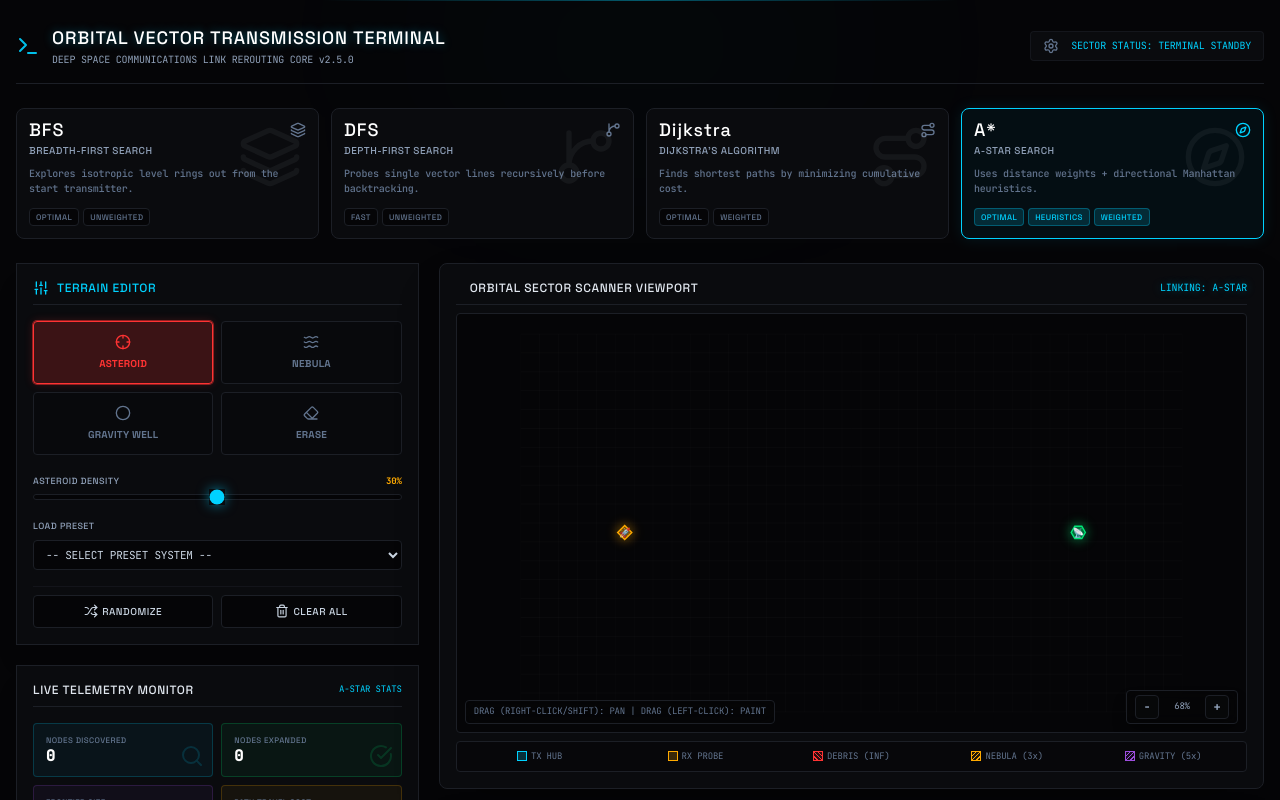
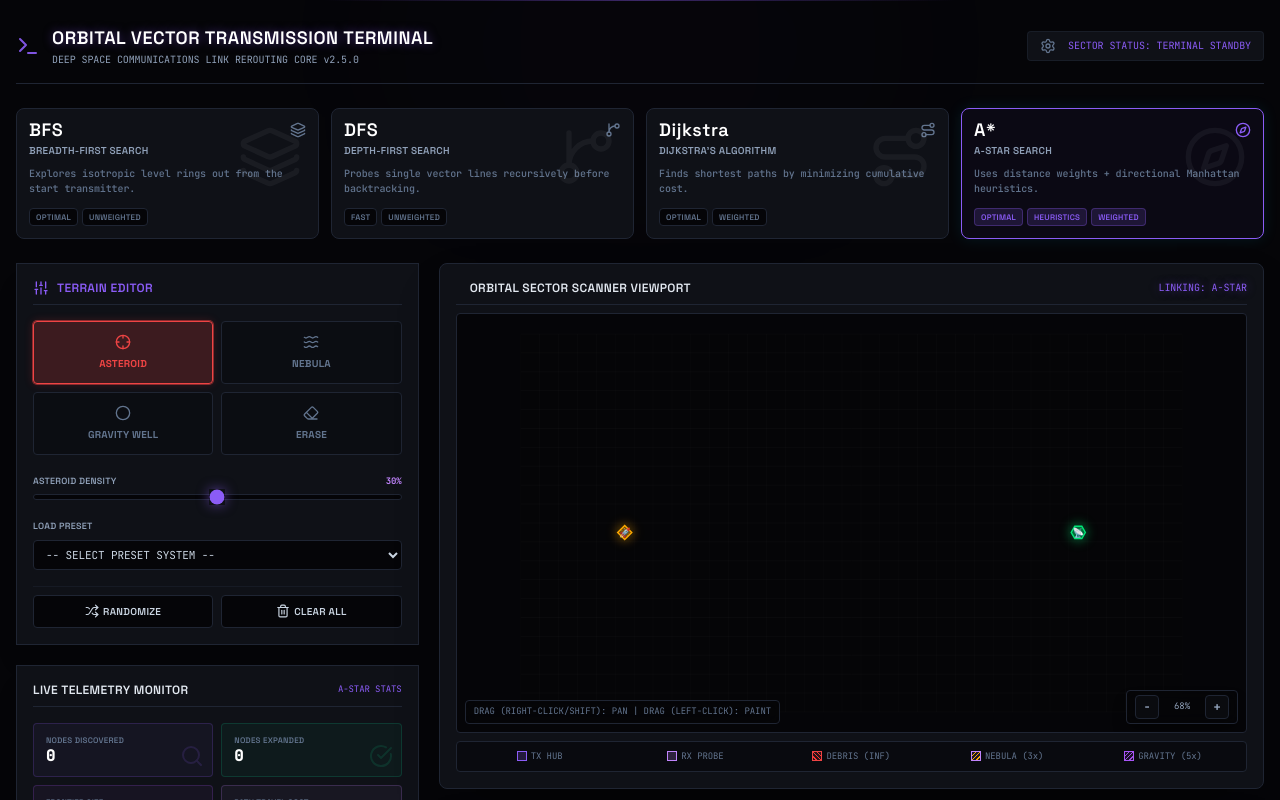
Before and after one commit to NebulaVoltage/Space-Mission-Control-, a React (Vite) app: page / in a window 1280 px wide. Shown: the top 800 px of the page. Built offline with nearby package versions, Linux system fonts and the light colour scheme.

Commit message:
style: overhaul index.css with new premium purple theme, Space Grotesk/Inter/JetBrains Mono fonts, and glassmorphic designs

```diff
--- a/src/index.css
+++ b/src/index.css
@@ -1,122 +1,199 @@
-@import url('https://fonts.googleapis.com/css2?family=JetBrains+Mono:wght@100..800&family=Space+Grotesk:wght@300..700&display=swap');
+@import url('https://fonts.googleapis.com/css2?family=Inter:wght@300..800&family=JetBrains+Mono:wght@100..800&family=Space+Grotesk:wght@300..700&display=swap');
 
 @import "tailwindcss";
 
 @theme {
-  --font-orbitron: "Space Grotesk", sans-serif;
+  --font-space: "Space Grotesk", sans-serif;
+  --font-sans: "Inter", sans-serif;
   --font-mono: "JetBrains Mono", monospace;
 
-  --color-cyber-black: #050507;
-  --color-cyber-gray-dark: #0a0b0e;
-  --color-cyber-gray: #13151a;
-  --color-cyber-gray-light: #1c1f26;
-  --color-neon-cyan: #00d2ff;     /* Sleek subtle cyan */
-  --color-neon-amber: #ffaa00;    /* Muted amber */
-  --color-neon-red: #ff3333;      /* Clean red */
-  --color-neon-green: #00e676;    /* Clean green */
-  --color-neon-purple: #9d4edd;   /* Deep violet */
+  --color-cyber-black: #050508;
+  --color-cyber-gray-dark: #0f1117;
+  --color-cyber-gray: #161a23;
+  --color-cyber-gray-light: #1f2533;
+
+  --color-primary-purple: #8b5cf6;
+  --color-secondary-purple: #a855f7;
+  --color-accent-violet: #c084fc;
+
+  --color-text-primary: #ffffff;
+  --color-text-secondary: #b4b8c5;
+  --color-border-purple: rgba(139, 92, 246, 0.15);
+
+  /* Semantic backward-compatibility mappings */
+  --color-neon-cyan: #8b5cf6;
+  --color-neon-amber: #c084fc;
+  --color-neon-red: #ef4444;
+  --color-neon-green: #10b981;
+  --color-neon-purple: #a855f7;
 }
 
 /* Custom base resets */
 body {
   margin: 0;
-  background-color: #050507;
+  background-color: var(--color-cyber-black);
   background-image:
-    radial-gradient(at 0% 0%, rgba(0, 210, 255, 0.03) 0, transparent 40%),
-    radial-gradient(at 100% 100%, rgba(255, 255, 255, 0.02) 0, transparent 40%);
-  color: #e2e8f0;
-  font-family: ui-sans-serif, system-ui, -apple-system, BlinkMacSystemFont, "Segoe UI", Roboto, "Helvetica Neue", Arial, sans-serif;
+    radial-gradient(at 0% 0%, rgba(139, 92, 246, 0.05) 0, transparent 40%),
+    radial-gradient(at 100% 100%, rgba(168, 85, 247, 0.03) 0, transparent 40%);
+  color: var(--color-text-secondary);
+  font-family: var(--font-sans);
   overflow-x: hidden;
   min-height: 100vh;
+  transition: background-color 0.3s, color 0.3s;
+}
+
+/* Light Theme Variables override */
+.theme-light {
+  --color-cyber-black: #f8fafc;
+  --color-cyber-gray-dark: #f1f5f9;
+  --color-cyber-gray: #ffffff;
+  --color-cyber-gray-light: #e2e8f0;
+
+  --color-primary-purple: #7c3aed;
+  --color-secondary-purple: #9333ea;
+  --color-accent-violet: #a78bfa;
+
+  --color-text-primary: #0f172a;
+  --color-text-secondary: #475569;
+  --color-border-purple: rgba(124, 58, 237, 0.12);
+
+  --color-neon-cyan: #7c3aed;
+  --color-neon-amber: #a78bfa;
+  --color-neon-purple: #9333ea;
+
+  background-color: var(--color-cyber-black);
+  background-image:
+    radial-gradient(at 0% 0%, rgba(124, 58, 237, 0.04) 0, transparent 45%),
+    radial-gradient(at 100% 100%, rgba(147, 51, 234, 0.03) 0, transparent 45%);
+  color: var(--color-text-secondary);
 }
 
 /* Font styles */
 .font-cyber-header {
   font-family: "Space Grotesk", sans-serif;
-  letter-spacing: 0.05em;
-  font-weight: 500;
+  letter-spacing: 0.03em;
+  font-weight: 600;
 }
 
 .font-cyber-mono {
   font-family: "JetBrains Mono", monospace;
-  letter-spacing: -0.02em;
+  letter-spacing: -0.01em;
 }
 
 /* Blueprint mesh background (Subtle dot grid) */
 .blueprint-mesh {
   background-size: 24px 24px;
-  background-image: radial-gradient(rgba(255, 255, 255, 0.04) 1px, transparent 1px);
+  background-image: radial-gradient(rgba(139, 92, 246, 0.06) 1px, transparent 1px);
 }
 
-/* Solid modern sci-fi panels (Apple/Tesla Matte Glass) */
-.glass-panel {
-  background: rgba(15, 16, 21, 0.6);
-  backdrop-filter: blur(12px);
-  -webkit-backdrop-filter: blur(12px);
-  border: 1px solid rgba(255, 255, 255, 0.08);
-  box-shadow: 0 4px 24px rgba(0, 0, 0, 0.4);
-  border-radius: 8px;
-  transition: all 0.3s cubic-bezier(0.25, 0.8, 0.25, 1);
+.theme-light .blueprint-mesh {
+  background-image: radial-gradient(rgba(124, 58, 237, 0.08) 1px, transparent 1px);
 }
 
-.glass-panel-hover:hover {
-  border-color: rgba(0, 210, 255, 0.3);
-  background: rgba(20, 22, 28, 0.7);
-  box-shadow: 0 8px 32px rgba(0, 0, 0, 0.5), inset 0 0 20px rgba(0, 210, 255, 0.02);
+/* Premium Aerospace Glassmorphism Panels */
+.glass-panel, .glass-card {
+  background: rgba(22, 26, 35, 0.85);
+  backdrop-filter: blur(20px);
+  -webkit-backdrop-filter: blur(20px);
+  border: 1px solid var(--color-border-purple);
+  box-shadow: 0 4px 30px rgba(0, 0, 0, 0.45), inset 0 0 12px rgba(139, 92, 246, 0.04);
+  border-radius: 12px;
+  transition: all 0.3s cubic-bezier(0.4, 0, 0.2, 1);
+}
+
+.theme-light .glass-panel, .theme-light .glass-card {
+  background: rgba(255, 255, 255, 0.8);
+  border: 1px solid var(--color-border-purple);
+  box-shadow: 0 4px 30px rgba(0, 0, 0, 0.04), inset 0 0 12px rgba(124, 58, 237, 0.02);
+}
+
+.glass-panel-hover:hover, .glass-card-hover:hover {
+  border-color: rgba(139, 92, 246, 0.35);
+  box-shadow: 0 10px 40px rgba(139, 92, 246, 0.08), inset 0 0 20px rgba(139, 92, 246, 0.08);
   transform: translateY(-2px);
 }
 
+.theme-light .glass-panel-hover:hover, .theme-light .glass-card-hover:hover {
+  border-color: rgba(124, 58, 237, 0.4);
+  box-shadow: 0 10px 40px rgba(124, 58, 237, 0.06), inset 0 0 20px rgba(124, 58, 237, 0.04);
+}
+
 /* Glowing text utilities (Subtle blooms) */
-.text-glow-cyan {
-  text-shadow: 0 0 10px rgba(0, 210, 255, 0.4);
+.text-glow-cyan, .text-glow-purple {
+  text-shadow: 0 0 10px rgba(139, 92, 246, 0.5);
 }
 
 .text-glow-amber {
-  text-shadow: 0 0 10px rgba(255, 170, 0, 0.4);
+  text-shadow: 0 0 10px rgba(192, 132, 252, 0.5);
+}
+
+/* Twinkling Star Field Background Effect */
+.stars-container {
+  position: fixed;
+  inset: 0;
+  z-index: 0;
+  pointer-events: none;
+  background-image:
+    radial-gradient(1.5px 1.5px at 15px 30px, #ffffff, rgba(0,0,0,0)),
+    radial-gradient(1px 1px at 80px 120px, rgba(139, 92, 246, 0.4), rgba(0,0,0,0)),
+    radial-gradient(1.5px 1.5px at 210px 300px, #ffffff, rgba(0,0,0,0)),
+    radial-gradient(1.2px 1.2px at 350px 70px, rgba(168, 85, 247, 0.5), rgba(0,0,0,0)),
+    radial-gradient(1px 1px at 500px 450px, #ffffff, rgba(0,0,0,0)),
+    radial-gradient(1.5px 1.5px at 620px 180px, #ffffff, rgba(0,0,0,0)),
+    radial-gradient(1.2px 1.2px at 800px 290px, rgba(139, 92, 246, 0.3), rgba(0,0,0,0)),
+    radial-gradient(1px 1px at 950px 90px, #ffffff, rgba(0,0,0,0));
+  background-size: 550px 550px;
+  opacity: 0.18;
+  animation: starTwinkle 30s linear infinite;
+}
+
+@keyframes starTwinkle {
+  0% { transform: translateY(0); }
+  100% { transform: translateY(-550px); }
 }
 
 /* Custom glowing sliders */
 input[type="range"] {
-  accent-color: #00d2ff;
+  accent-color: var(--color-primary-purple);
 }
 input[type="range"]::-webkit-slider-thumb {
-  box-shadow: 0 0 12px rgba(0, 210, 255, 0.5);
+  box-shadow: 0 0 12px rgba(139, 92, 246, 0.5);
 }
 
-/* Grid Cell Animations (Matte & Smooth) */
+/* Grid Cell Animations (Matte & Smooth Purple Theme) */
 @keyframes visitedAnimation {
   0% {
     transform: scale(0.6);
-    background-color: rgba(0, 210, 255, 0.4);
+    background-color: rgba(139, 92, 246, 0.4);
     border-radius: 4px;
   }
   100% {
     transform: scale(1);
-    background-color: rgba(0, 210, 255, 0.06);
-    border: 1px solid rgba(0, 210, 255, 0.1);
+    background-color: rgba(139, 92, 246, 0.08);
+    border: 1px solid rgba(139, 92, 246, 0.15);
     border-radius: 2px;
   }
 }
 
 @keyframes frontierAnimation {
   0% {
-    background-color: rgba(0, 210, 255, 0.15);
+    background-color: rgba(168, 85, 247, 0.15);
   }
   100% {
-    background-color: rgba(0, 210, 255, 0.3);
+    background-color: rgba(168, 85, 247, 0.35);
   }
 }
 
 @keyframes pathAnimation {
   0% {
     transform: scale(0.8);
-    background-color: rgba(0, 210, 255, 0.6);
+    background-color: rgba(139, 92, 246, 0.6);
   }
   100% {
     transform: scale(1);
-    background-color: rgba(0, 210, 255, 0.9);
+    background-color: rgba(139, 92, 246, 0.85);
     border: 1px solid rgba(255, 255, 255, 0.8);
-    box-shadow: 0 0 10px rgba(0, 210, 255, 0.5);
+    box-shadow: 0 0 10px rgba(139, 92, 246, 0.5);
   }
 }
 
@@ -133,59 +210,42 @@ input[type="range"]::-webkit-slider-thumb {
 }
 
 /* Pulsing start and target cells */
-@keyframes nodePulseCyan {
-  0% { box-shadow: 0 0 0 0 rgba(0, 210, 255, 0.4); }
-  70% { box-shadow: 0 0 0 10px rgba(0, 210, 255, 0); }
-  100% { box-shadow: 0 0 0 0 rgba(0, 210, 255, 0); }
+@keyframes nodePulsePurple {
+  0% { box-shadow: 0 0 0 0 rgba(139, 92, 246, 0.4); }
+  70% { box-shadow: 0 0 0 10px rgba(139, 92, 246, 0); }
+  100% { box-shadow: 0 0 0 0 rgba(139, 92, 246, 0); }
 }
 
 @keyframes nodePulseAmber {
-  0% { box-shadow: 0 0 0 0 rgba(255, 170, 0, 0.4); }
-  70% { box-shadow: 0 0 0 10px rgba(255, 170, 0, 0); }
-  100% { box-shadow: 0 0 0 0 rgba(255, 170, 0, 0); }
+  0% { box-shadow: 0 0 0 0 rgba(192, 132, 252, 0.4); }
+  70% { box-shadow: 0 0 0 10px rgba(192, 132, 252, 0); }
+  100% { box-shadow: 0 0 0 0 rgba(192, 132, 252, 0); }
 }
 
-.node-pulse-cyan {
-  animation: nodePulseCyan 2.5s infinite cubic-bezier(0.2, 0.8, 0.2, 1);
-  background-color: rgba(0, 210, 255, 0.8);
+.node-pulse-purple {
+  animation: nodePulsePurple 2.5s infinite cubic-bezier(0.2, 0.8, 0.2, 1);
+  background-color: rgba(139, 92, 246, 0.8);
   border-radius: 4px;
 }
 
 .node-pulse-amber {
   animation: nodePulseAmber 2.5s infinite cubic-bezier(0.2, 0.8, 0.2, 1);
-  background-color: rgba(255, 170, 0, 0.8);
+  background-color: rgba(192, 132, 252, 0.8);
   border-radius: 4px;
 }
 
 /* Custom styles for grid */
 .grid-cell {
   aspect-ratio: 1;
-  border: 1px solid rgba(255, 255, 255, 0.03);
+  border: 1px solid rgba(139, 92, 246, 0.05);
   transition: background-color 0.2s ease, border-color 0.2s ease;
   border-radius: 1px;
 }
 
 .grid-cell:hover {
-  border-color: rgba(0, 210, 255, 0.5);
-  background-color: rgba(0, 210, 255, 0.15);
+  border-color: rgba(139, 92, 246, 0.5);
+  background-color: rgba(139, 92, 246, 0.15);
   z-index: 10;
-}
-
-/* Sci-fi textures (Elegant variants) */
-.crater-texture {
-  background-color: rgba(255, 51, 51, 0.15);
-  background-image: repeating-linear-gradient(45deg, transparent, transparent 2px, rgba(255, 51, 51, 0.25) 2px, rgba(255, 51, 51, 0.25) 4px);
-  border: 1.5px solid #ff3333;
-  box-shadow: inset 0 0 6px rgba(255, 51, 51, 0.3);
-  border-radius: 2px;
-}
-
-.dunes-texture {
-  background-color: rgba(255, 170, 0, 0.1);
-  background-image: repeating-linear-gradient(-45deg, transparent, transparent 2px, rgba(255, 170, 0, 0.2) 2px, rgba(255, 170, 0, 0.2) 5px);
-  border: 1.5px solid #ffaa00;
-  box-shadow: inset 0 0 6px rgba(255, 170, 0, 0.2);
-  border-radius: 2px;
 }
 
 /* Sleek minimal scrollbars */
@@ -197,100 +257,21 @@ input[type="range"]::-webkit-slider-thumb {
   background: transparent;
 }
 ::-webkit-scrollbar-thumb {
-  background: rgba(255, 255, 255, 0.2);
+  background: rgba(139, 92, 246, 0.2);
   border-radius: 4px;
 }
 ::-webkit-scrollbar-thumb:hover {
-  background: rgba(255, 255, 255, 0.4);
+  background: rgba(139, 92, 246, 0.4);
 }
 
-/* HUD corner ornaments (Muted) */
-.hud-corner-tl { position: absolute; top: 0; left: 0; width: 8px; height: 8px; border-top: 1px solid rgba(0, 210, 255, 0.5); border-left: 1px solid rgba(0, 210, 255, 0.5); border-top-left-radius: 4px; }
-.hud-corner-tr { position: absolute; top: 0; right: 0; width: 8px; height: 8px; border-top: 1px solid rgba(0, 210, 255, 0.5); border-right: 1px solid rgba(0, 210, 255, 0.5); border-top-right-radius: 4px; }
-.hud-corner-bl { position: absolute; bottom: 0; left: 0; width: 8px; height: 8px; border-bottom: 1px solid rgba(0, 210, 255, 0.5); border-left: 1px solid rgba(0, 210, 255, 0.5); border-bottom-left-radius: 4px; }
-.hud-corner-br { position: absolute; bottom: 0; right: 0; width: 8px; height: 8px; border-bottom: 1px solid rgba(0, 210, 255, 0.5); border-right: 1px solid rgba(0, 210, 255, 0.5); border-bottom-right-radius: 4px; }
-
-/* Advanced Tree Visualization Styles */
-.tree-node-group {
-  filter: drop-shadow(0 0 2px rgba(0, 0, 0, 0.3));
-}
-
-.tree-node-group circle {
-  transition: all 0.2s cubic-bezier(0.34, 1.56, 0.64, 1);
-}
-
-.tree-node-group text {
-  font-kerning: auto;
-  font-feature-settings: "kern" 1, "liga" 1;
-}
-
-/* Smooth animations for tree nodes */
-@keyframes nodeGlow {
-  0% {
-    filter: drop-shadow(0 0 0px rgba(255, 170, 0, 0.4));
-  }
-  50% {
-    filter: drop-shadow(0 0 8px rgba(255, 170, 0, 0.6));
-  }
-  100% {
-    filter: drop-shadow(0 0 0px rgba(255, 170, 0, 0.4));
-  }
-}
-
-@keyframes linkPulse {
-  0%, 100% {
-    opacity: 0.65;
-    filter: drop-shadow(0 0 0px rgba(0, 210, 255, 0.4));
-  }
-  50% {
-    opacity: 0.9;
-    filter: drop-shadow(0 0 4px rgba(0, 210, 255, 0.6));
-  }
-}
-
-/* Tree container enhanced styles */
-.tree-visualization-container {
-  background: linear-gradient(135deg, rgba(5, 5, 7, 0.8) 0%, rgba(13, 15, 22, 0.6) 100%);
-  box-shadow:
-    0 0 20px rgba(0, 210, 255, 0.1),
-    inset 0 0 30px rgba(0, 210, 255, 0.02),
-    inset 0 0 100px rgba(0, 0, 0, 0.1);
-  border: 1px solid rgba(0, 210, 255, 0.2);
-  border-radius: 8px;
-  overflow: hidden;
-  position: relative;
-}
+/* HUD corner ornaments (Muted Purple) */
+.hud-corner-tl { position: absolute; top: 0; left: 0; width: 8px; height: 8px; border-top: 1px solid rgba(139, 92, 246, 0.5); border-left: 1px solid rgba(139, 92, 246, 0.5); border-top-left-radius: 4px; }
+.hud-corner-tr { position: absolute; top: 0; right: 0; width: 8px; height: 8px; border-top: 1px solid rgba(139, 92, 246, 0.5); border-right: 1px solid rgba(139, 92, 246, 0.5); border-top-right-radius: 4px; }
+.hud-corner-bl { position: absolute; bottom: 0; left: 0; width: 8px; height: 8px; border-bottom: 1px solid rgba(139, 92, 246, 0.5); border-left: 1px solid rgba(139, 92, 246, 0.5); border-bottom-left-radius: 4px; }
+.hud-corner-br { position: absolute; bottom: 0; right: 0; width: 8px; height: 8px; border-bottom: 1px solid rgba(139, 92, 246, 0.5); border-right: 1px solid rgba(139, 92, 246, 0.5); border-bottom-right-radius: 4px; }
 
 /* SVG elements within tree */
 .tree-visualization-container svg {
   width: 100%;
   height: 100%;
-  filter: contrast(1.05) brightness(1.02);
 }
-
-/* Soft focus effect on background nodes during search */
-.tree-visualization-container.searching .tree-node-group circle {
-  opacity: 0.4;
-  filter: blur(0.5px);
-}
-
-.tree-visualization-container.searching .tree-node-group.active circle {
-  opacity: 1;
-  filter: blur(0px);
-}
-
-/* Responsive tree sizing */
-@media (max-width: 768px) {
-  .tree-visualization-container {
-    min-height: 200px;
-  }
-}
-
-@media (min-width: 1024px) {
-  .tree-visualization-container {
-    box-shadow:
-      0 0 30px rgba(0, 210, 255, 0.15),
-      inset 0 0 40px rgba(0, 210, 255, 0.03),
-      inset 0 0 120px rgba(0, 0, 0, 0.15);
-  }
-}
```
